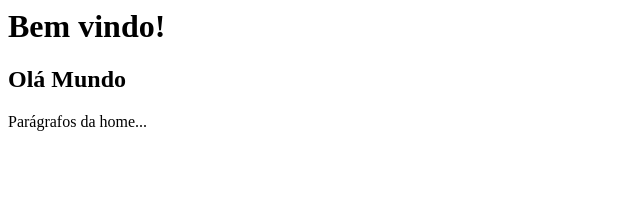
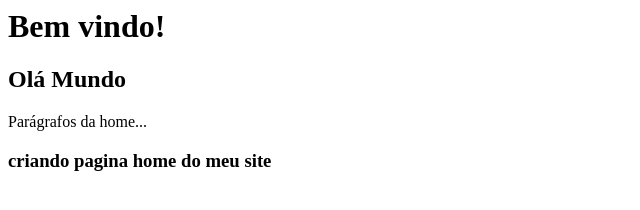
Before and after one commit to itaguairj/teste-projeto, a plain HTML site: page index.html in a window 1280 px wide. Shown: the whole page, without its empty margins (0-640 px from the left). Drawn offline with Linux system fonts and the light colour scheme.

Commit message:
criando descriçao da pagina home

```diff
--- a/index.html
+++ b/index.html
@@ -1,3 +1,5 @@
 <h1>Bem vindo!</h1>
 <h2>Olá Mundo</h2>
 <p>Parágrafos da home...</p>
+
+<h3>criando pagina home do meu site</h3>
```
